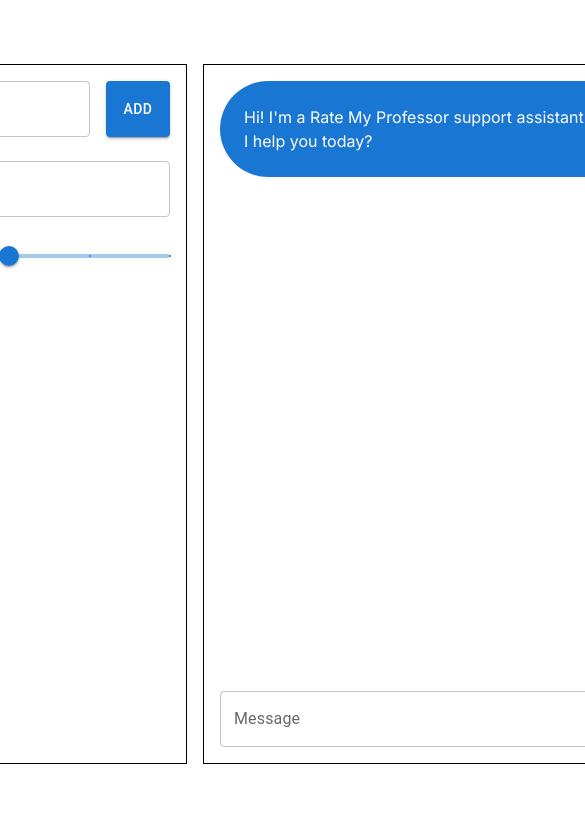
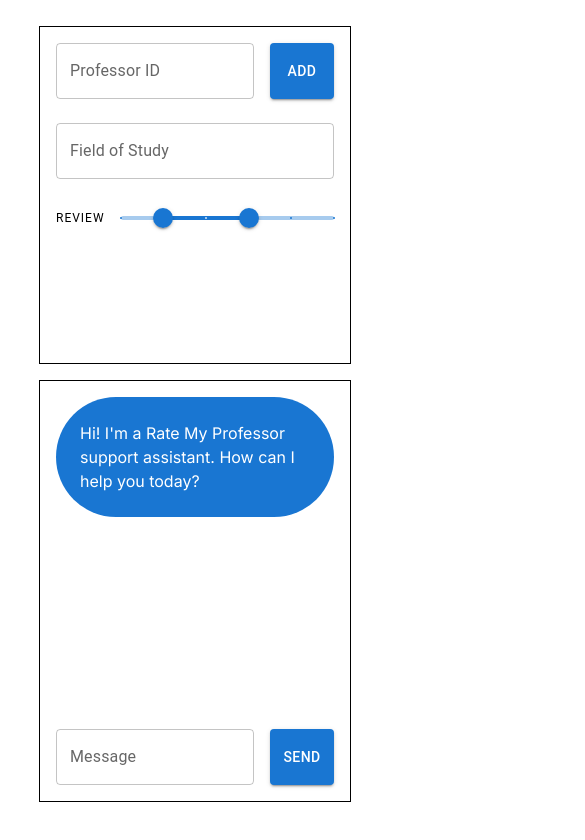
Before and after one commit to coderMassive/proffinder, a Next.js app: page / in a window 390 px wide. Shown: the top 840 px of the page, 585 px wide, since content can reach past the window. Built offline with nearby package versions, Linux system fonts and the light colour scheme.

Commit message:
mobile fix

```diff
--- a/src/app/page.tsx
+++ b/src/app/page.tsx
@@ -155,11 +155,11 @@
       justifyContent="center"
       alignItems="center"
     >
-      <Stack direction={'row'} spacing={2} mb={2}>
+      <Stack direction={'column'} spacing={2} mb={2}>
         <Stack
           direction={'column'}
-          width="500px"
-          height="700px"
+          width="80vw"
+          height="40vh"
           border="1px solid black"
           p={2}
           spacing={3}
@@ -178,8 +178,10 @@
                "& input[type=number]": {
                                          MozAppearance: "textfield",
                                        },
+                "maxHeight": "5%"
                }}
               onChange={(e) => setProfessorID(e.target.value)}
+
             />
             <Button variant="contained" onClick={addProfessor}>
               Add
@@ -192,7 +194,7 @@
               onChange={(e) => setFieldOfStudy(e.target.value)}
             />
 
-            <Stack direction={'row'} spacing={2}>
+            <Stack maxHeight="2%" direction={'row'} spacing={2}>
             <Typography variant="overline" display="block" gutterBottom>
               Review
             </Typography>
@@ -210,8 +212,8 @@
 
         <Stack
           direction={'column'}
-          width="500px"
-          height="700px"
+          width="80vw"
+          height="50vh"
           border="1px solid black"
           p={2}
           spacing={3}
```
